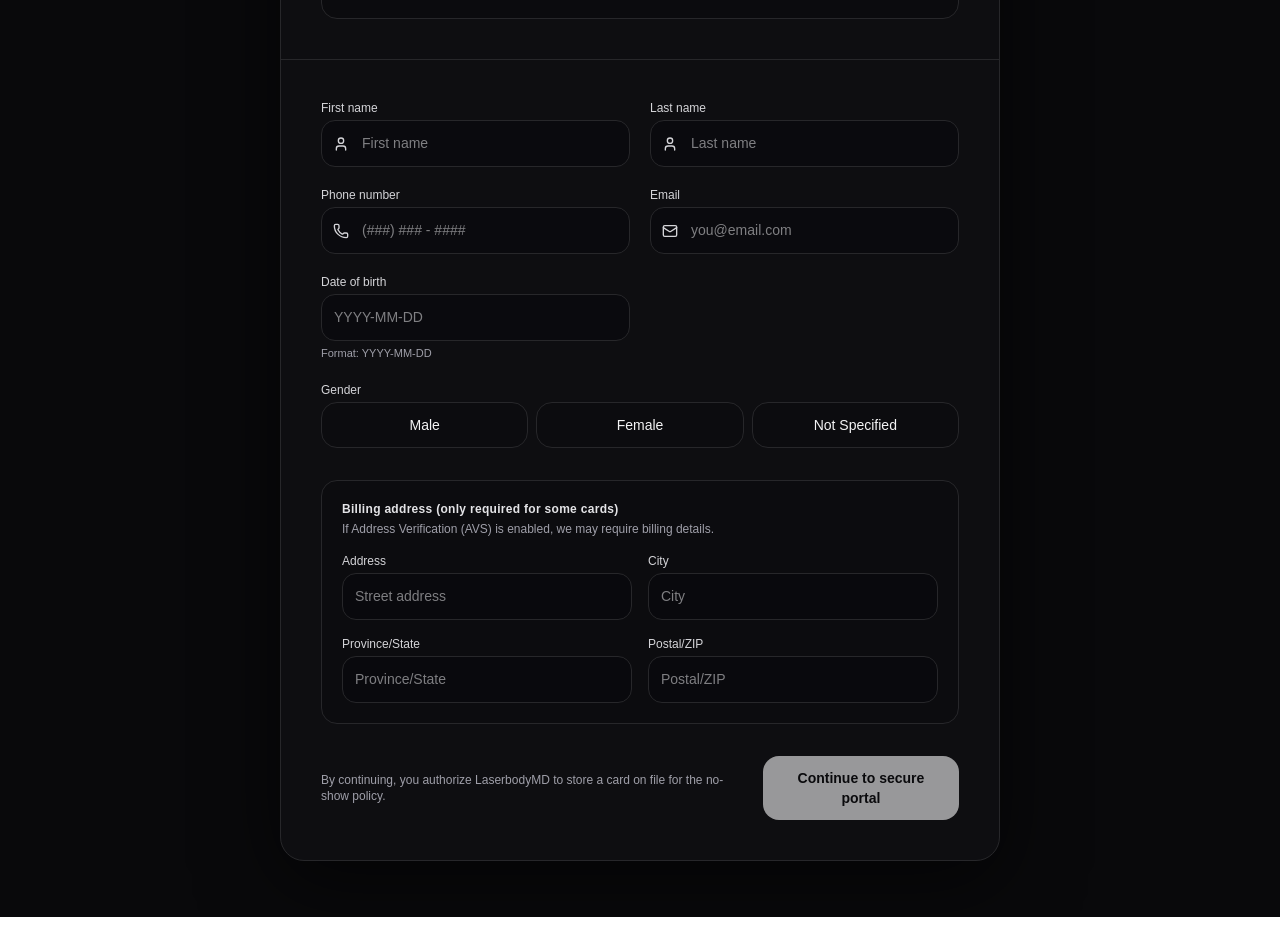
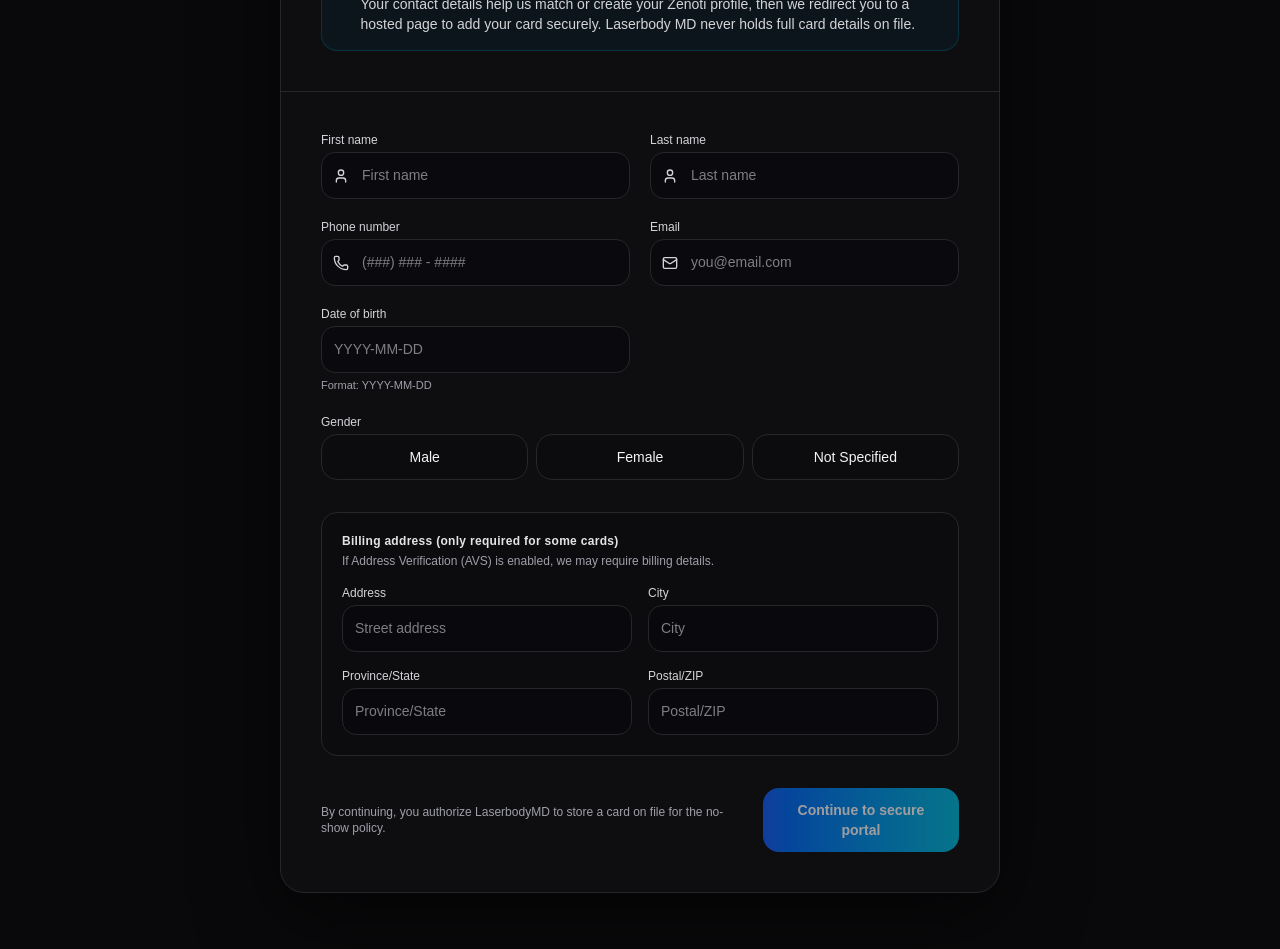
Before and after one commit to MeikaiRoller/client-portal, a Next.js app in the folder laserbody-card-capture/: page /card in a window 1280 px wide. Shown: the part 340-1289 px from the top of the page. Before the commit the page ends 1257 px from the top, so only its background shows below. Built offline with nearby package versions, Linux system fonts and the light colour scheme.

Commit message:
Added welcome animation and laserbodymd logo

```diff
--- a/laserbody-card-capture/src/app/card/page.tsx
+++ b/laserbody-card-capture/src/app/card/page.tsx
@@ -1,7 +1,7 @@
 "use client";
 
-import { useMemo, useState } from "react";
-import { motion } from "framer-motion";
+import { useMemo, useState, useEffect } from "react";
+import { motion, AnimatePresence } from "framer-motion";
 import { Lock, ShieldCheck, ChevronDown, Phone, Mail, User } from "lucide-react";
 import { CENTERS, type CenterId } from "../../lib/centers"; // adjust path if needed
 
@@ -12,8 +12,15 @@ const DEFAULT_CENTER_ID = (CENTERS.find((c) => c.code === "BR")?.id ??
 
 
 export default function CardCapturePage() {
+  const [showWelcome, setShowWelcome] = useState(true);
 
+  useEffect(() => {
+    const timer = setTimeout(() => {
+      setShowWelcome(false);
+    }, 3000); // Show welcome screen for 3 seconds
 
+    return () => clearTimeout(timer);
+  }, []);
 
 
   const [loading, setLoading] = useState(false);
@@ -136,23 +143,96 @@ export default function CardCapturePage() {
 
   return (
     <div className="min-h-screen bg-zinc-950 text-zinc-100">
-      <div className="mx-auto max-w-3xl px-6 py-14">
+      <AnimatePresence mode="wait">
+        {showWelcome ? (
           <motion.div
-          initial={{ opacity: 0, y: 10 }}
-          animate={{ opacity: 1, y: 0 }}
+            key="welcome"
+            initial={{ opacity: 0 }}
+            animate={{ opacity: 1 }}
+            exit={{ opacity: 0 }}
+            transition={{ duration: 0.5 }}
+            className="fixed inset-0 bg-gradient-to-br from-zinc-950 via-zinc-900 to-black flex items-center justify-center px-6"
+          >
+            <motion.div
+              className="text-center"
+              initial={{ scale: 0.8, opacity: 0, y: 20 }}
+              animate={{ scale: 1, opacity: 1, y: 0 }}
+              transition={{ delay: 0.2, duration: 0.6, ease: "easeOut" }}
+            >
+              <motion.h1
+                className="text-3xl sm:text-5xl font-bold tracking-tight mb-2"
+                initial={{ y: 20, opacity: 0 }}
+                animate={{ y: 0, opacity: 1 }}
+                transition={{ delay: 0.4, duration: 0.6 }}
+              >
+                Welcome to
+              </motion.h1>
+
+              <motion.h2
+                className="text-3xl sm:text-5xl font-bold bg-gradient-to-r from-blue-400 to-cyan-300 bg-clip-text text-transparent"
+                initial={{ y: 20, opacity: 0 }}
+                animate={{ y: 0, opacity: 1 }}
+                transition={{ delay: 0.5, duration: 0.6 }}
+              >
+                LaserbodyMD
+              </motion.h2>
+
+              <motion.p
+                className="mt-6 text-zinc-400 text-lg max-w-md mx-auto"
+                initial={{ y: 20, opacity: 0 }}
+                animate={{ y: 0, opacity: 1 }}
+                transition={{ delay: 0.6, duration: 0.6 }}
+              >
+                Let's complete your profile
+              </motion.p>
+
+              <motion.div
+                className="mt-8 flex justify-center gap-2"
+                initial={{ opacity: 0 }}
+                animate={{ opacity: 1 }}
+                transition={{ delay: 0.8, duration: 0.6 }}
+              >
+                {[0, 1, 2].map((i) => (
+                  <motion.div
+                    key={i}
+                    className="w-2 h-2 bg-zinc-500 rounded-full"
+                    animate={{
+                      scale: [1, 1.2, 1],
+                      opacity: [0.5, 1, 0.5],
+                    }}
+                    transition={{
+                      duration: 1.5,
+                      delay: 0.9 + i * 0.15,
+                      repeat: Infinity,
+                    }}
+                  />
+                ))}
+              </motion.div>
+            </motion.div>
+          </motion.div>
+        ) : (
+          <>
+            <div className="mx-auto max-w-3xl px-6 py-8 sm:py-14">
+              <motion.div
+                initial={{ opacity: 0, y: 20, scale: 0.95 }}
+                animate={{ opacity: 1, y: 0, scale: 1 }}
+                transition={{ duration: 0.5, ease: "easeOut" }}
                 className="rounded-3xl border border-zinc-800 bg-zinc-900/40 shadow-[0_20px_80px_rgba(0,0,0,0.6)] overflow-hidden"
               >
-          <div className="p-8 sm:p-10 border-b border-zinc-800">
+          <motion.div
+            initial={{ opacity: 0 }}
+            animate={{ opacity: 1 }}
+            transition={{ delay: 0.2, duration: 0.4 }}
+            className="p-8 sm:p-10 border-b border-zinc-800"
+          >
             <div className="flex items-start justify-between gap-6">
               <div>
-                <div className="text-xs uppercase tracking-widest text-zinc-400">
-                  LaserbodyMD
-                </div>
-                <h1 className="mt-2 text-2xl sm:text-3xl font-semibold tracking-tight">
+                <img src="/laserbodymd-logo.png" alt="LaserbodyMD" className="h-10 w-auto mb-4 object-contain object-left" />
+                <h1 className="text-2xl sm:text-3xl font-semibold tracking-tight">
                   Create Account
                 </h1>
                 <p className="mt-3 text-sm text-zinc-300 max-w-xl leading-relaxed">
-                  A credit card is required on file to secure your appointment. No charges will be made unless you no-show or cancel with less than 24 hours’ notice, in which case a $50 cancellation fee will apply. Thank you for your understanding.
+                  A credit card is required to hold your appointment. You won’t be charged unless you no-show or cancel within 24 hours, in which case a $50 fee applies. Thank you for understanding.
                 </p>
               </div>
 
@@ -162,23 +242,48 @@ export default function CardCapturePage() {
               </div>
             </div>
 
-            <div className="mt-6 rounded-2xl border border-zinc-800 bg-zinc-950/40 p-4 text-sm text-zinc-300">
+            <div className="mt-6 rounded-2xl border border-cyan-800/40 bg-cyan-950/20 p-4 text-sm text-zinc-300">
               <div className="flex items-start gap-3">
-                <ShieldCheck className="h-5 w-5 mt-0.5" />
+                <ShieldCheck className="h-5 w-5 mt-0.5 text-cyan-400" />
                 <div>
-                  <div className="font-medium text-zinc-100">
+                  <div className="font-medium text-cyan-300">
                     You’re always redirected for card entry.
                   </div>
                   <div className="mt-1 text-zinc-300">
-                    Your contact details help us match or create your Zenoti profile, then we redirect you to a hosted page to add your card securely.
+                    Your contact details help us match or create your Zenoti profile, then we redirect you to a hosted page to add your card securely. Laserbody MD never holds full card details on file.
                   </div>
                 </div>
               </div>
             </div>
-          </div>
+          </motion.div>
 
-          <div className="p-8 sm:p-10">
-            <div className="grid grid-cols-1 gap-5 sm:grid-cols-2">
+          <motion.div
+            initial={{ opacity: 0, y: 20 }}
+            animate={{ opacity: 1, y: 0 }}
+            transition={{ delay: 0.3, duration: 0.4 }}
+            className="p-8 sm:p-10"
+          >
+            <motion.div
+              className="grid grid-cols-1 gap-5 sm:grid-cols-2"
+              initial="hidden"
+              animate="visible"
+              variants={{
+                hidden: { opacity: 0 },
+                visible: {
+                  opacity: 1,
+                  transition: {
+                    staggerChildren: 0.08,
+                    delayChildren: 0.4,
+                  },
+                },
+              }}
+            >
+              <motion.div
+                variants={{
+                  hidden: { opacity: 0, y: 10 },
+                  visible: { opacity: 1, y: 0 },
+                }}
+              >
                 <Field label="First name" icon={<User className="h-4 w-4" />}>
                   <input
                     className="input px-3 py-3 pl-10"
@@ -187,7 +292,14 @@ export default function CardCapturePage() {
                     placeholder="First name"
                   />
                 </Field>
+              </motion.div>
 
+              <motion.div
+                variants={{
+                  hidden: { opacity: 0, y: 10 },
+                  visible: { opacity: 1, y: 0 },
+                }}
+              >
                 <Field label="Last name" icon={<User className="h-4 w-4" />}>
                   <input
                     className="input px-3 py-3 pl-10"
@@ -196,7 +308,14 @@ export default function CardCapturePage() {
                     placeholder="Last name"
                   />
                 </Field>
+              </motion.div>
 
+              <motion.div
+                variants={{
+                  hidden: { opacity: 0, y: 10 },
+                  visible: { opacity: 1, y: 0 },
+                }}
+              >
                 <Field label="Phone number" icon={<Phone className="h-4 w-4" />}>
                   <input
                     className="input px-3 py-3 pl-10"
@@ -205,7 +324,14 @@ export default function CardCapturePage() {
                     placeholder="(###) ### - ####"
                   />
                 </Field>
+              </motion.div>
 
+              <motion.div
+                variants={{
+                  hidden: { opacity: 0, y: 10 },
+                  visible: { opacity: 1, y: 0 },
+                }}
+              >
                 <Field label="Email" icon={<Mail className="h-4 w-4" />}>
                   <input
                     className="input px-3 py-3 pl-10"
@@ -214,7 +340,14 @@ export default function CardCapturePage() {
                     placeholder="you@email.com"
                   />
                 </Field>
+              </motion.div>
 
+              <motion.div
+                variants={{
+                  hidden: { opacity: 0, y: 10 },
+                  visible: { opacity: 1, y: 0 },
+                }}
+              >
                 <Field label="Date of birth">
                   <input
                     className="input px-3 py-3"
@@ -229,9 +362,15 @@ export default function CardCapturePage() {
                     Format: YYYY-MM-DD
                   </div>
                 </Field>
+              </motion.div>
 
-
-              <div className="sm:col-span-2">
+              <motion.div
+                className="sm:col-span-2"
+                variants={{
+                  hidden: { opacity: 0, y: 10 },
+                  visible: { opacity: 1, y: 0 },
+                }}
+              >
                 <div className="mb-1 text-xs font-medium text-zinc-300">Gender</div>
 
                 <div role="radiogroup" aria-label="Gender" className="grid grid-cols-3 gap-2">
@@ -251,20 +390,25 @@ export default function CardCapturePage() {
                         className={[
                           "rounded-2xl border px-4 py-3 text-center text-sm transition",
                           selected
-                            ? "border-zinc-100/60 bg-zinc-100/10"
+                            ? "border-emerald-400/60 bg-emerald-950/30 text-emerald-100"
                             : "border-zinc-800 bg-zinc-950/30 hover:bg-zinc-950/50",
                         ].join(" ")}
                       >
-                        <div className="font-medium text-zinc-100">{opt.label}</div>
+                        <div className="font-medium">{opt.label}</div>
                       </button>
                     );
                   })}
                 </div>
-              </div>
+              </motion.div>
 
-            </div>
+            </motion.div>
 
-            <div className="mt-8 rounded-2xl border border-zinc-800 bg-zinc-950/30 p-5">
+            <motion.div
+              initial={{ opacity: 0, y: 20 }}
+              animate={{ opacity: 1, y: 0 }}
+              transition={{ delay: 0.7, duration: 0.4 }}
+              className="mt-8 rounded-2xl border border-zinc-800 bg-zinc-950/30 p-5"
+            >
               <div className="text-xs font-semibold text-zinc-200 tracking-wide">
                 Billing address (only required for some cards)
               </div>
@@ -273,6 +417,11 @@ export default function CardCapturePage() {
               </p>
 
               <div className="mt-4 grid grid-cols-1 gap-4 sm:grid-cols-2">
+                <motion.div
+                  initial={{ opacity: 0, y: 10 }}
+                  animate={{ opacity: 1, y: 0 }}
+                  transition={{ delay: 0.75, duration: 0.3 }}
+                >
                   <Field label="Address">
                     <input
                       className="input px-3 py-3"
@@ -281,6 +430,12 @@ export default function CardCapturePage() {
                       placeholder="Street address"
                     />
                   </Field>
+                </motion.div>
+                <motion.div
+                  initial={{ opacity: 0, y: 10 }}
+                  animate={{ opacity: 1, y: 0 }}
+                  transition={{ delay: 0.82, duration: 0.3 }}
+                >
                   <Field label="City">
                     <input
                       className="input px-3 py-3"
@@ -289,6 +444,12 @@ export default function CardCapturePage() {
                       placeholder="City"
                     />
                   </Field>
+                </motion.div>
+                <motion.div
+                  initial={{ opacity: 0, y: 10 }}
+                  animate={{ opacity: 1, y: 0 }}
+                  transition={{ delay: 0.89, duration: 0.3 }}
+                >
                   <Field label="Province/State">
                     <input
                       className="input px-3 py-3"
@@ -297,6 +458,12 @@ export default function CardCapturePage() {
                       placeholder="Province/State"
                     />
                   </Field>
+                </motion.div>
+                <motion.div
+                  initial={{ opacity: 0, y: 10 }}
+                  animate={{ opacity: 1, y: 0 }}
+                  transition={{ delay: 0.96, duration: 0.3 }}
+                >
                   <Field label="Postal/ZIP">
                     <input
                       className="input px-3 py-3"
@@ -305,38 +472,55 @@ export default function CardCapturePage() {
                       placeholder="Postal/ZIP"
                     />
                   </Field>
+                </motion.div>
               </div>
-            </div>
+            </motion.div>
 
-            <div className="mt-8 flex flex-col sm:flex-row gap-3 sm:items-center sm:justify-between">
+            <motion.div
+              initial={{ opacity: 0, y: 20 }}
+              animate={{ opacity: 1, y: 0 }}
+              transition={{ delay: 1.0, duration: 0.4 }}
+              className="mt-8 flex flex-col sm:flex-row gap-3 sm:items-center sm:justify-between"
+            >
               <p className="text-xs text-zinc-400 max-w-xl">
                 By continuing, you authorize LaserbodyMD to store a card on file for the no-show policy.
               </p>
 
-              <button
+              <motion.button
+                whileHover={{ scale: 1.02 }}
+                whileTap={{ scale: 0.98 }}
                 onClick={onContinue}
                 disabled={!canContinue || loading}
-                className="w-full sm:w-auto rounded-2xl bg-zinc-100 px-5 py-3 text-sm font-semibold text-zinc-950 hover:bg-white transition disabled:opacity-60"
+                className="w-full sm:w-auto rounded-2xl bg-gradient-to-r from-blue-600 to-cyan-500 px-5 py-3 text-sm font-semibold text-white hover:from-blue-700 hover:to-cyan-600 transition disabled:opacity-60"
               >
                 {loading ? "Redirecting…" : "Continue to secure portal"}
-              </button>
+              </motion.button>
               {error && (
-                <div className="mt-3 text-sm text-red-300">
+                <motion.div
+                  initial={{ opacity: 0, y: -10 }}
+                  animate={{ opacity: 1, y: 0 }}
+                  className="mt-3 text-sm text-red-300"
+                >
                   {error}
-                </div>
+                </motion.div>
               )}
-
-            </div>
-          </div>
+            </motion.div>
+          </motion.div>
         </motion.div>
             </div>
 
           {toast && (
-        <div className="fixed bottom-6 left-1/2 -translate-x-1/2 px-4">
+            <motion.div
+              className="fixed bottom-6 left-1/2 -translate-x-1/2 px-4"
+              initial={{ opacity: 0, y: 20 }}
+              animate={{ opacity: 1, y: 0 }}
+              exit={{ opacity: 0, y: 20 }}
+              transition={{ duration: 0.3 }}
+            >
               <div className="rounded-2xl border border-zinc-800 bg-zinc-900/90 backdrop-blur px-4 py-3 text-sm text-zinc-100 shadow-lg">
                 {toast}
               </div>
-        </div>
+            </motion.div>
           )}
 
           <style jsx global>{`
@@ -349,9 +533,13 @@ export default function CardCapturePage() {
               outline: none;
             }
             .input:focus {
-          border-color: rgb(161 161 170);
+              border-color: rgb(167 243 208);
+              box-shadow: 0 0 0 3px rgba(167, 243, 208, 0.08);
             }
           `}</style>
+          </>
+        )}
+      </AnimatePresence>
     </div>
   );
 }
```
Also changed, not shown: laserbody-card-capture/public/laserbodymd-logo.png (added), 1 other file (tests, documents, lock files or other folders). Lines whose indentation alone changed are shown as unchanged.
